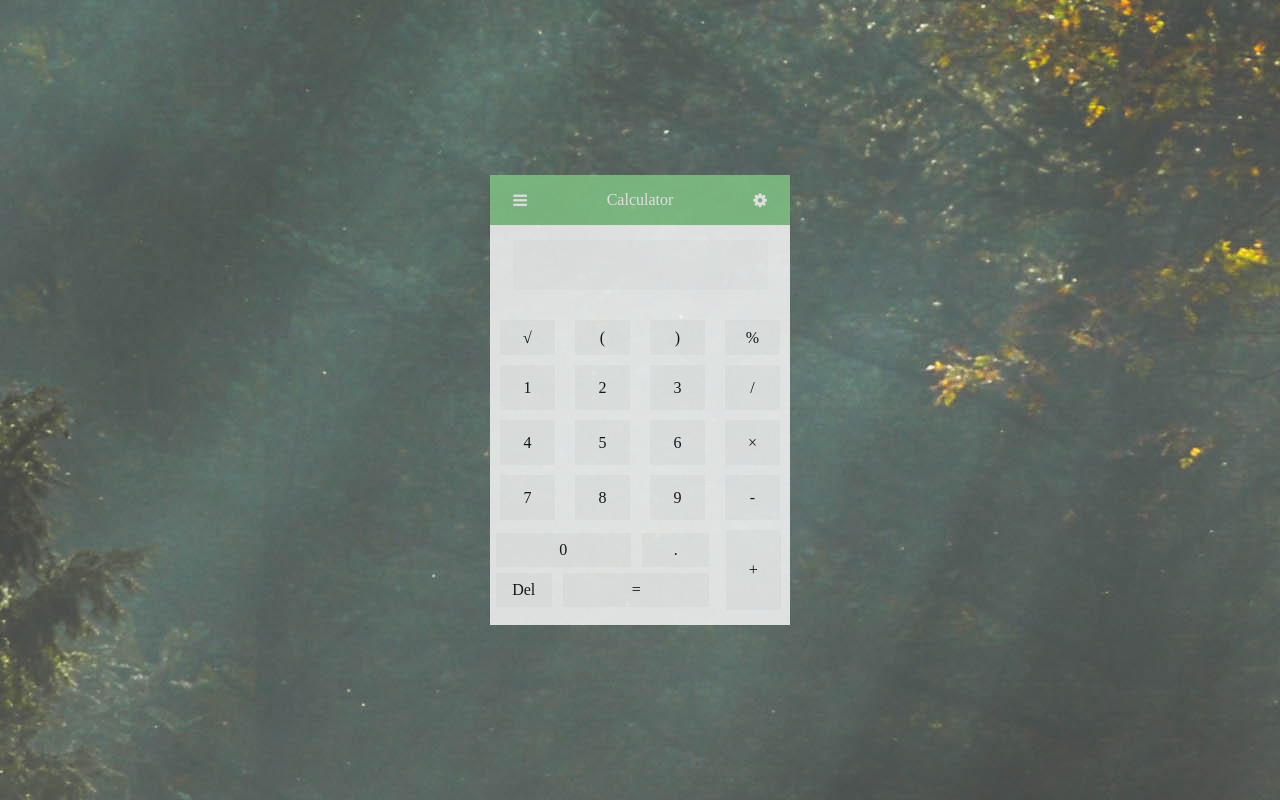
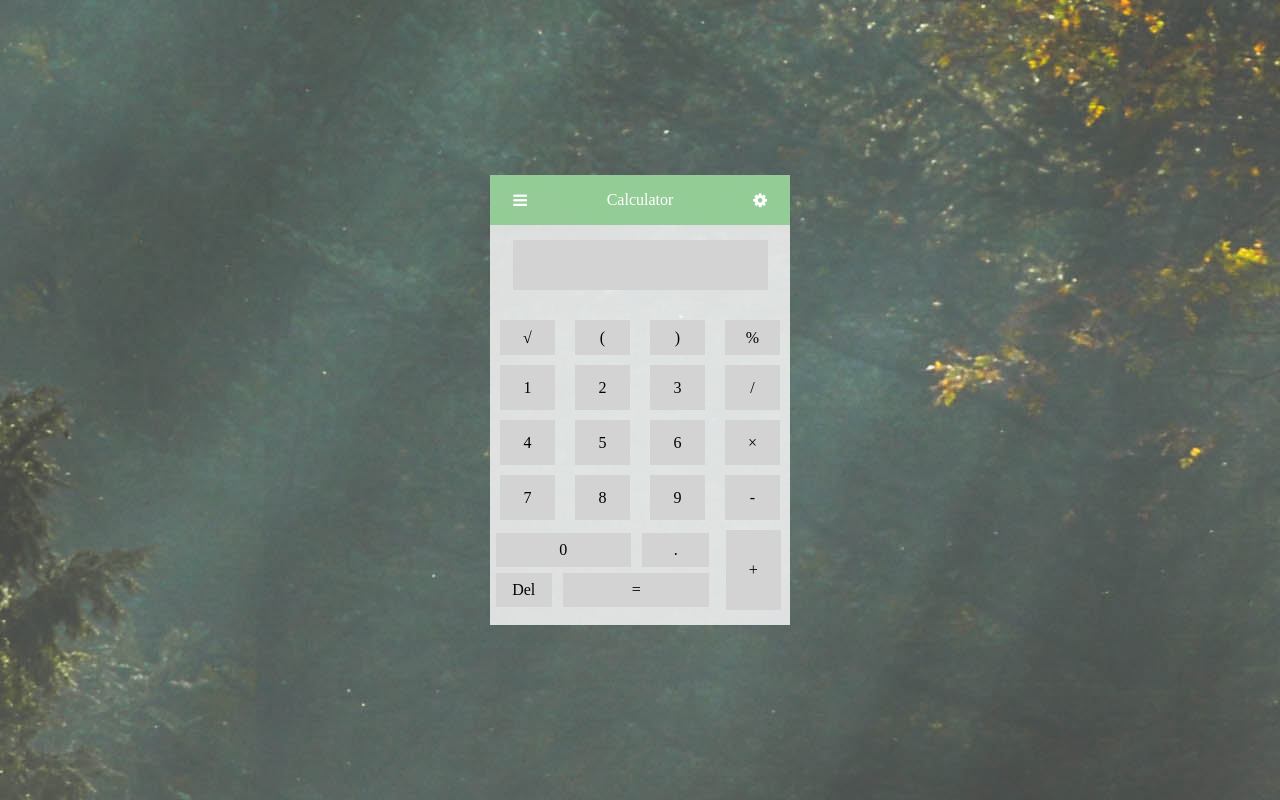
Before and after one commit to Bogurodzic/javascript-calculator, a website: page src/index.html in a window 1280 px wide. Drawn offline with Linux system fonts and the light colour scheme.

Commit message:
Changed opacity to rgba and added hover effects on buttons

```diff
--- a/src/scss/calculator/calculator-body-buttons-basic.scss
+++ b/src/scss/calculator/calculator-body-buttons-basic.scss
@@ -17,5 +17,6 @@
 
   &:hover {
     cursor: pointer;
+    background: $buttonBackgroundColorOpacity;
   }
 }
--- a/src/scss/calculator/calculator-body-buttons-bottom-firstblock.scss
+++ b/src/scss/calculator/calculator-body-buttons-bottom-firstblock.scss
@@ -28,6 +28,7 @@
 
   &:hover {
     cursor: pointer;
+    background: $buttonBackgroundColorOpacity;
   }
 }
 
@@ -48,5 +49,6 @@
 
   &:hover {
     cursor: pointer;
+    background: $buttonBackgroundColorOpacity;
   }
 }
--- a/src/scss/calculator/calculator-body-buttons-bottom-secondblock.scss
+++ b/src/scss/calculator/calculator-body-buttons-bottom-secondblock.scss
@@ -18,5 +18,6 @@
 
   &:hover {
     cursor: pointer;
+    background: $buttonBackgroundColorOpacity;
   }
 }
--- /dev/null
+++ b/src/scss/calculator/calculator-body-buttons-small.scss
@@ -0,0 +1,22 @@
+.calculator-body-buttons-small {
+  width: 100%;
+  height: 35px;
+  margin-top: 30px;
+
+  @extend %flex;
+  justify-content: space-around;
+}
+
+.calculator-body-buttons-small__button {
+  width: 18.5%;
+  height: 100%;
+  background: $buttonBackgroundColor;
+  color:$buttonColor;
+
+  @extend %flexCenterCenter;
+
+  &:hover {
+    cursor: pointer;
+    background: $buttonBackgroundColorOpacity;
+  }
+}
--- a/src/scss/calculator/calculator-body-screen.scss
+++ b/src/scss/calculator/calculator-body-screen.scss
@@ -4,5 +4,5 @@
   margin: 0 auto;
   margin-top: 15px;
   margin-bottom: 15px;
-  background: #fafafa;
+  background: $buttonBackgroundColor;
 }
--- a/src/scss/calculator/calculator-header.scss
+++ b/src/scss/calculator/calculator-header.scss
@@ -1,5 +1,5 @@
 .calculator-header {
-  background: #83C785;
+  background: rgba(131, 199, 133, $calcOpacity);
   width: 100%;
   height: 50px;
 
--- a/src/scss/calculator/calculator.scss
+++ b/src/scss/calculator/calculator.scss
@@ -1,6 +1,6 @@
 .calculator {
   width: 300px;
   height: 450px;
-  background: white;
-  opacity: 0.80;
+  background: rgba(255, 255, 255, $calcOpacity);
+  opacity: 1;
 }
--- a/src/scss/vendor/variables.scss
+++ b/src/scss/vendor/variables.scss
@@ -1,5 +1,8 @@
 $headerFontColor: white;
 $headerFontSize: 16px;
 
-$buttonBackgroundColor: #F7F7F7;
+$calcOpacity: 0.8;
+
+$buttonBackgroundColor: rgba(211, 211, 211, 1);
+$buttonBackgroundColorOpacity: rgba(211, 211, 211, $calcOpacity);
 $buttonColor: black;
```
Also changed, not shown: src/css/main.css.
